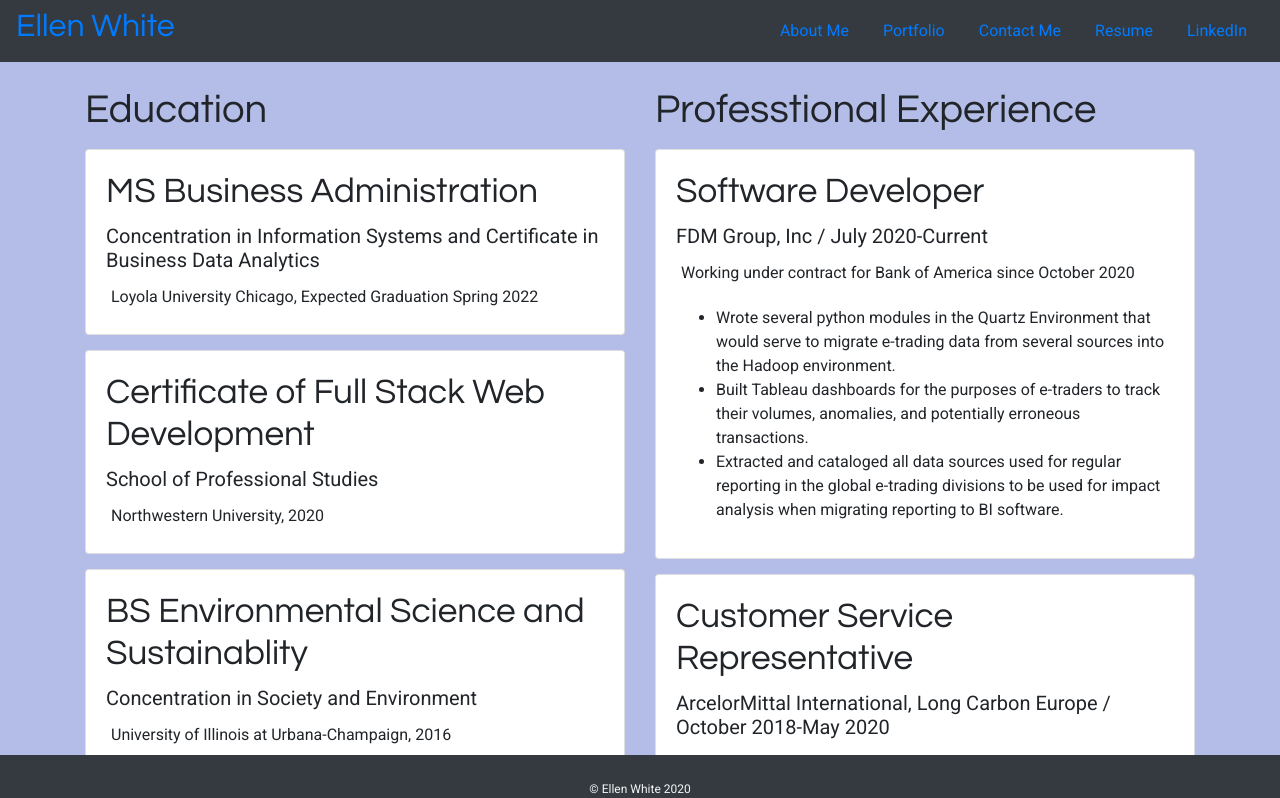
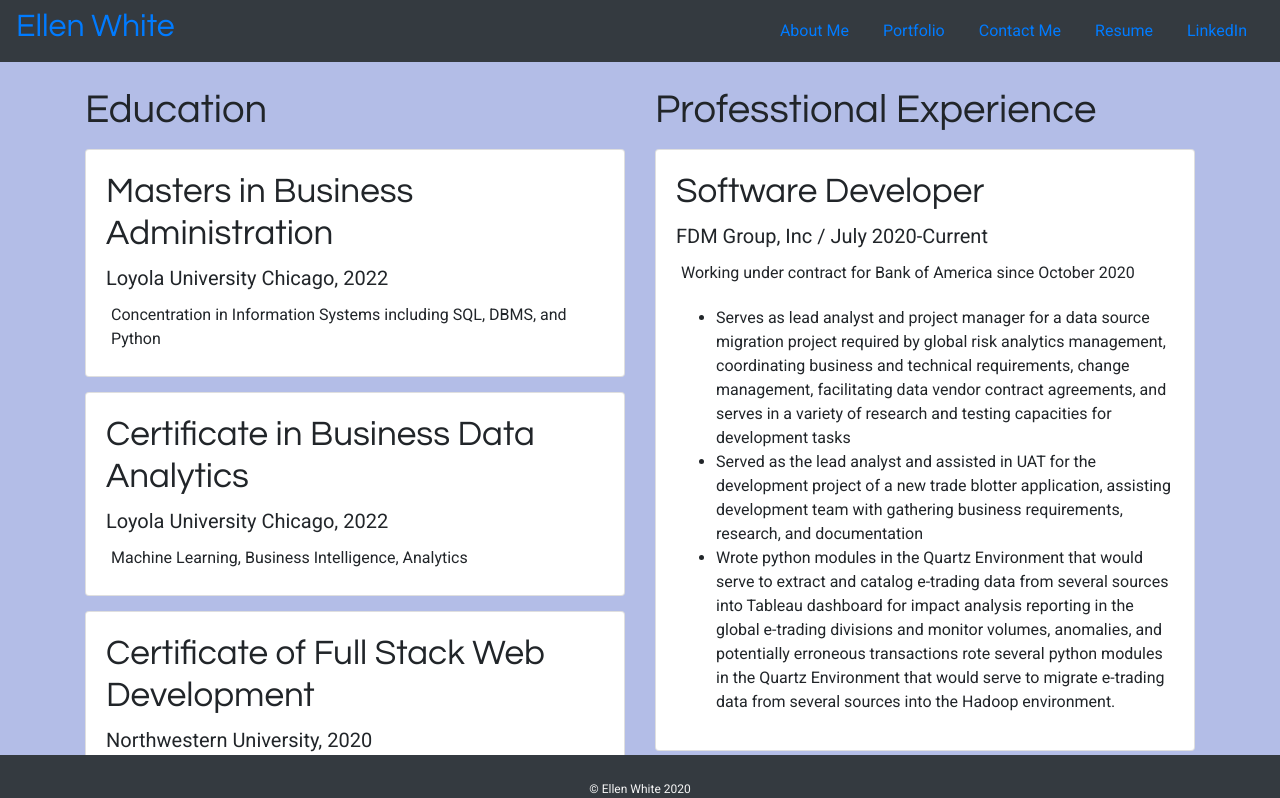
Before and after one commit to evwhite2/react-portfolio, a React (Create React App) app in the folder client/: page /resume in a window 1280 px wide. Shown: the top 798 px of the page. Built offline with nearby package versions, Linux system fonts and the light colour scheme.

Commit message:
updated resume content and linkedin URL

```diff
--- a/client/src/Pages/Contact.js
+++ b/client/src/Pages/Contact.js
@@ -24,7 +24,7 @@ function Contact(){
 
                 <Row>
                     <Column4>
-                    <a href="https://www.linkedin.com/in/ellen-white-a4699498/"
+                    <a href="https://www.linkedin.com/in/ellen-victoria-white/"
                     target="_blank" rel="noopener noreferrer"><img src={LinkedInImg} alt="icon" height="100px" width="100px"/></a>
                     </Column4>
                     <Column4>
@@ -38,7 +38,7 @@ function Contact(){
                 </Row>
                 <Row>
                     <Column4>
-                    <a href="https://www.linkedin.com/in/ellen-white-a4699498/"
+                    <a href="https://www.linkedin.com/in/ellen-victoria-white/"
                     target="_blank" rel="noopener noreferrer">Reach out on LinkedIn</a>
                     </Column4>
                     <Column4>
--- a/client/src/Pages/Resume.js
+++ b/client/src/Pages/Resume.js
@@ -12,21 +12,25 @@ function Resume(){
                 <div className="col-lg-6">
                     <h1>Education</h1>
                     <Card
-                    heading="MS Business Administration"
-                    subheading="Concentration in Information Systems and Certificate in Business Data Analytics"
-                    text="Loyola University Chicago, Expected Graduation Spring 2022"
+                    heading="Masters in Business Administration"
+                    subheading="Loyola University Chicago, 2022"
+                    text="Concentration in Information Systems including SQL, DBMS, and Python"
                     />
-
+                    <Card
+                    heading="Certificate in Business Data Analytics"
+                    subheading="Loyola University Chicago, 2022"
+                    text="Machine Learning, Business Intelligence, Analytics"
+                    />
                     <Card
                     heading="Certificate of Full Stack Web Development"
-                    subheading="School of Professional Studies"
-                    text="Northwestern University, 2020"
+                    subheading="Northwestern University, 2020"
+                    text="JavaScript, Node.js, HTML/CSS, MongoDB, SQL,React"
                     />
 
                     <Card
                     heading="BS Environmental Science and Sustainablity"
-                    subheading="Concentration in Society and Environment"
-                    text="University of Illinois at Urbana-Champaign, 2016"
+                    subheading="University of Illinois at Urbana-Champaign, 2016"
+                    text="Major in Society and Environment"
                     />
                 </div>
 
@@ -36,9 +40,10 @@ function Resume(){
                     heading="Software Developer"
                     subheading="FDM Group, Inc / July 2020-Current"
                     text="Working under contract for Bank of America since October 2020"
-                    bullet1="Wrote several python modules in the Quartz Environment that would serve to migrate e-trading data from several sources into the Hadoop environment."
-                    bullet2="Built Tableau dashboards for the purposes of e-traders to track their volumes, anomalies, and potentially erroneous transactions."
-                    bullet3="Extracted and cataloged all data sources used for regular reporting in the global e-trading divisions to be used for impact analysis when migrating reporting to BI software."
+                    bullet1="Serves as lead analyst and project manager for a data source migration project required by global risk analytics management, coordinating business and technical requirements, change management, facilitating data vendor contract agreements, and  serves in a variety of research and testing capacities for development tasks"
+                    bullet2="Served as the lead analyst and assisted in UAT for the development project of a new trade blotter application, assisting development team with gathering business requirements, research, and documentation"
+                    bullet3="Wrote python modules in the Quartz Environment that would serve to extract and catalog e-trading data from several sources into Tableau dashboard for impact analysis reporting in the global e-trading divisions and monitor volumes, anomalies, and potentially erroneous transactions
+                    rote several python modules in the Quartz Environment that would serve to migrate e-trading data from several sources into the Hadoop environment."
                     />
                     <ListCard
                     heading="Customer Service Representative"
```
